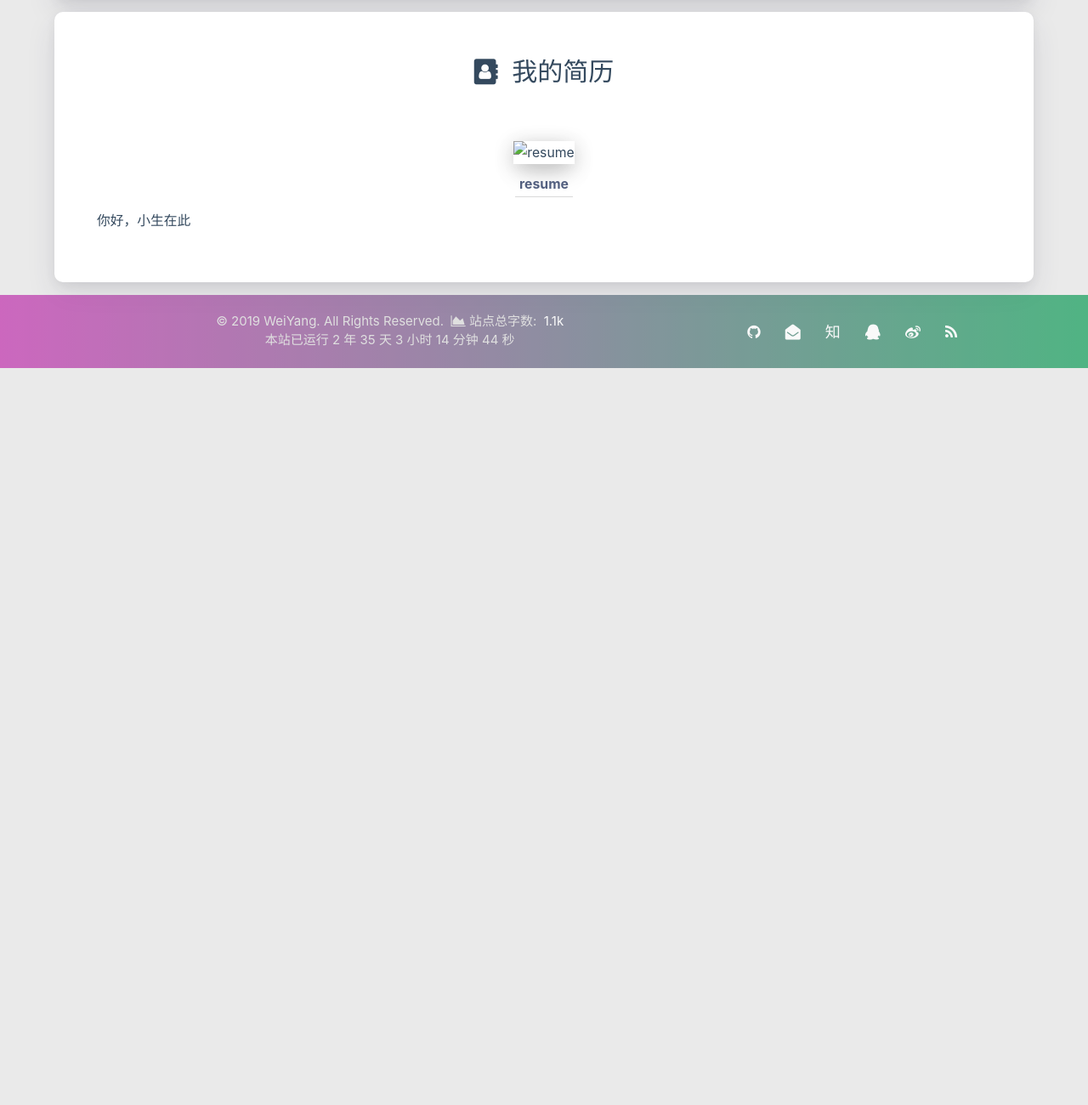
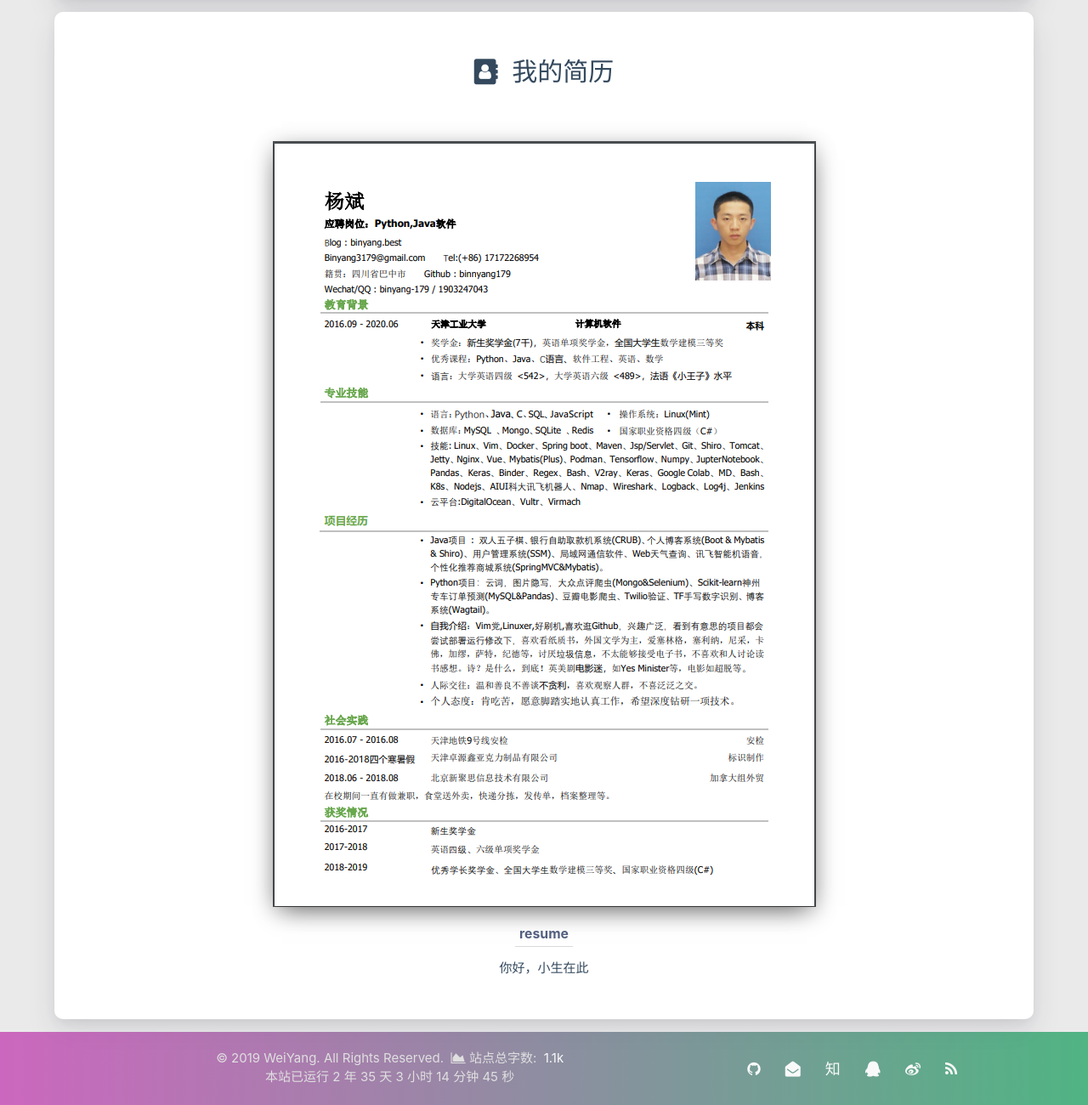
Before and after one commit to oneddrk/oneddrk.github.io, a plain HTML site: page about/index.html in a window 1280 px wide. Shown: the part 2091-3391 px from the top of the page at 85% size. Before the commit the page ends 2524 px from the top, so only its background shows below. Drawn offline with Linux system fonts and the light colour scheme; some packages are replaced by stand-ins of ours; a script that the page names is missing.

Commit message:
Site updated: 2019-10-15 11:14:39

```diff
--- a/about/index.html
+++ b/about/index.html
@@ -802,9 +802,8 @@ $('.bg-cover').css('background-image', 'url(/medias/banner/' + new Date().getDay
                             <i class="fa fa-address-book"></i>&nbsp;&nbsp;我的简历
                         </div>
                         <div id="articleContent" data-aos="fade-up">
-                            <p><img src="./resume.pdf" alt="resume"></p>
-<p>你好，小生在此</p>
-
+                            <p><img src="./resume.png" alt="resume"></p>
+<center>你好，小生在此</center>
                         </div>
                 </div>
             </div>
--- a/sitemap.xml
+++ b/sitemap.xml
@@ -4,7 +4,7 @@
   <url>
     <loc>https://binyang.best/about/index.html</loc>
 
-    <lastmod>2019-10-15T03:03:39.976Z</lastmod>
+    <lastmod>2019-10-15T03:14:33.215Z</lastmod>
 
   </url>
 
```
